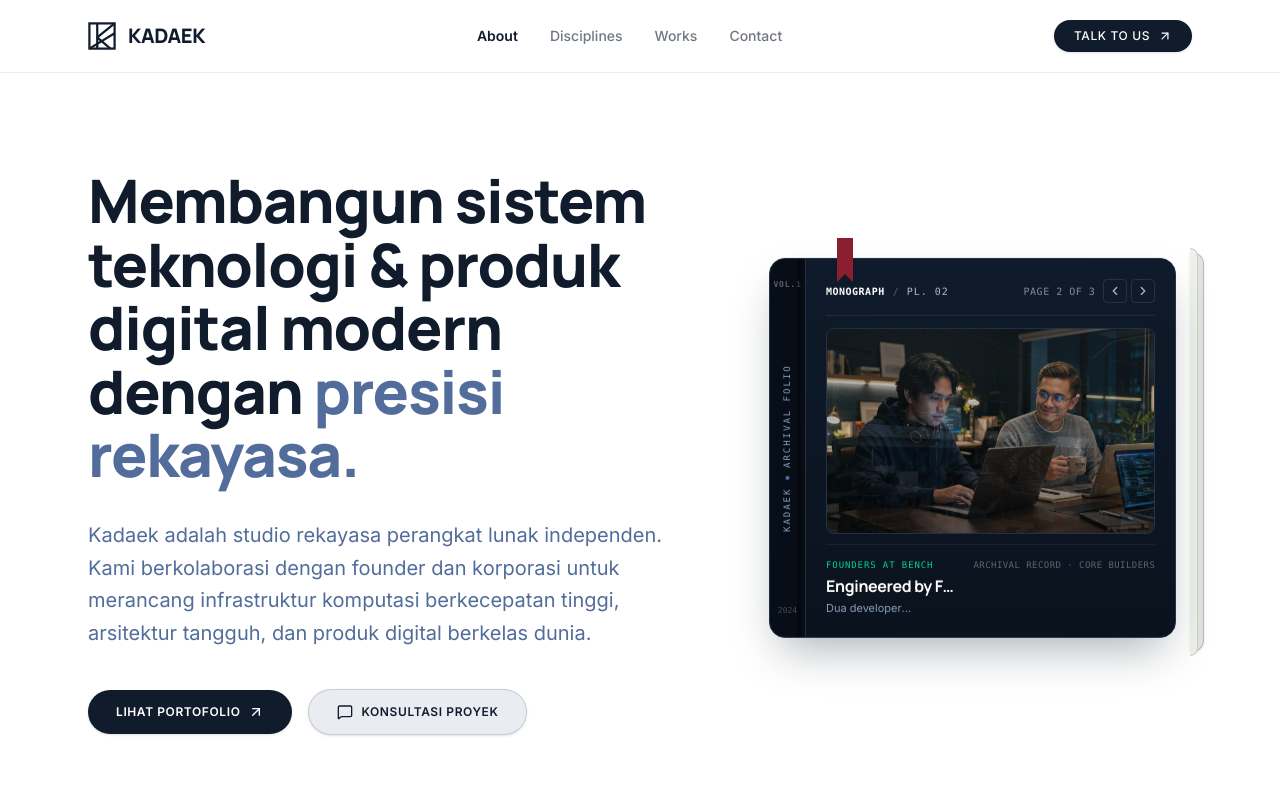
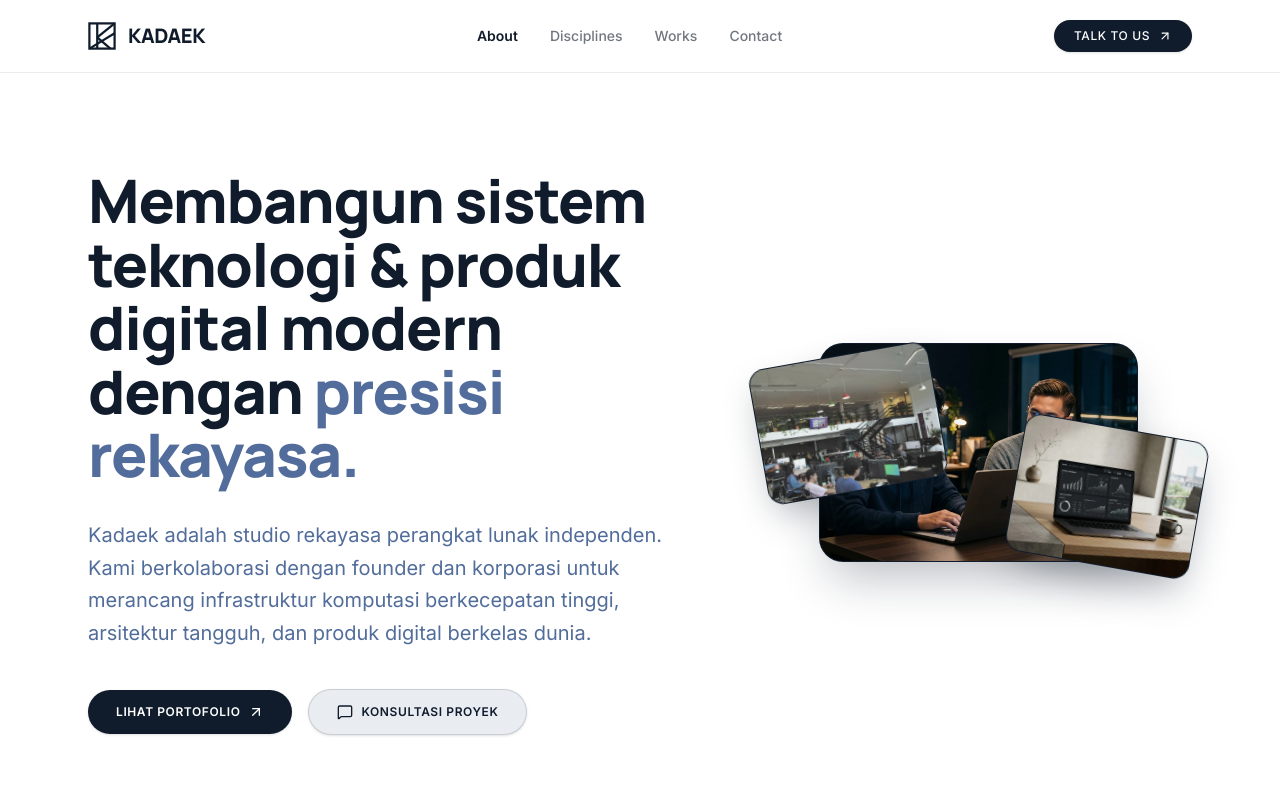
Before and after one commit to Kadaek/Compro-Kadaek, a Next.js app: page / in a window 1280 px wide. Shown: the top 800 px of the page. Built offline with nearby package versions, Linux system fonts and the light colour scheme.

Commit message:
feat: implement authentic 3-photo tilted scatter collage matching agency reference

```diff
--- a/src/components/HeroFloatingShowcase.tsx
+++ b/src/components/HeroFloatingShowcase.tsx
@@ -1,185 +1,93 @@
 "use client";
 
-import { useState, useEffect } from "react";
+import { useState } from "react";
 import Image from "next/image";
-import { ChevronLeft, ChevronRight } from "lucide-react";
-
-interface MonographPlate {
-  plateNo: string;
-  category: string;
-  title: string;
-  desc: string;
-  src: string;
-  medium: string;
-}
 
 export default function HeroFloatingShowcase() {
-  const [currentSlide, setCurrentSlide] = useState(0);
+  // 3 authentic photos that can be clicked to swap to center
+  const [centerIdx, setCenterIdx] = useState(1); // Default center: Founders Studio
 
-  const plates: MonographPlate[] = [
+  const photos = [
     {
-      plateNo: "PL. 01",
-      category: "STUDIO & APPARATUS",
-      title: "Engineering Sanctuary",
-      desc: "Studio rekayasa sistem berarsitektur modern dan kolaboratif.",
+      id: 0,
+      title: "Studio & Sanctuary",
       src: "/images/startup-loft.webp",
-      medium: "Monograph Plate · ID & SG Studio",
+      alt: "Kadaek Engineering Studio Workspace",
     },
     {
-      plateNo: "PL. 02",
-      category: "FOUNDERS AT BENCH",
-      title: "Engineered by Founders",
-      desc: "Dua developer independen dengan dedikasi presisi tinggi.",
+      id: 1,
+      title: "Core Builders",
       src: "/images/founders-studio.webp",
-      medium: "Archival Record · Core Builders",
+      alt: "Founders & Engineers at Work",
     },
     {
-      plateNo: "PL. 03",
-      category: "PRODUCTION CORE",
-      title: "Production-Grade Systems",
-      desc: "Arsitektur produk digital & platform finansial modern.",
+      id: 2,
+      title: "Production Systems",
       src: "/images/product-showcase.webp",
-      medium: "System Telemetry · FinTrack Engine",
+      alt: "Digital Product Architecture & Telemetry Mockup",
     },
   ];
 
-  // Auto page-turn every 6 seconds
-  useEffect(() => {
-    const timer = setInterval(() => {
-      setCurrentSlide((prev) => (prev + 1) % plates.length);
-    }, 6000);
-    return () => clearInterval(timer);
-  }, [plates.length]);
-
-  const nextPage = () => setCurrentSlide((prev) => (prev + 1) % plates.length);
-  const prevPage = () => setCurrentSlide((prev) => (prev - 1 + plates.length) % plates.length);
+  // Helper to determine left and right photo indexes
+  const leftIdx = (centerIdx + 2) % 3;
+  const rightIdx = (centerIdx + 1) % 3;
 
   return (
-    <div className="relative w-full max-w-lg lg:max-w-none mx-auto select-none pt-4 pb-6 pr-3 sm:pr-4 pl-1">
-      {/* ── SILK BOOKMARK RIBBON (PITA PEMBATAS BUKU KLASIK) ── */}
+    <div className="relative w-full max-w-lg lg:max-w-none mx-auto select-none py-10 sm:py-14 px-3 sm:px-6">
+      <div className="relative w-full aspect-[16/11] max-w-[480px] mx-auto flex items-center justify-center">
+
+        {/* ── LEFT TILTED PHOTO (OVERLAPPING ON THE LEFT) ── */}
         <div
-        className="absolute -top-1 left-14 sm:left-18 w-3.5 sm:w-4 h-10 sm:h-11 bg-[#8B1E2F] shadow-md z-30 flex items-end justify-center pointer-events-none"
-        style={{
-          clipPath: "polygon(0% 0%, 100% 0%, 100% 100%, 50% 82%, 0% 100%)",
-        }}
+          onClick={() => setCenterIdx(leftIdx)}
+          title="Klik untuk tampilkan di tengah"
+          className="animate-float-slow absolute -left-3 sm:-left-8 top-4 sm:top-8 w-[45%] sm:w-[48%] aspect-[4/3] -rotate-8 sm:-rotate-10 rounded-xl sm:rounded-2xl overflow-hidden shadow-[0_16px_36px_-8px_rgba(16,28,44,0.35)] border border-[#101C2C]/15 bg-[#101C2C] z-20 cursor-pointer hover:scale-105 hover:-rotate-4 hover:z-30 transition-all duration-300"
+        >
+          <div className="relative w-full h-full">
+            <Image
+              src={photos[leftIdx].src}
+              alt={photos[leftIdx].alt}
+              fill
+              className="object-cover"
+              sizes="(max-width: 768px) 50vw, 30vw"
             />
-
-      {/* ── STACKED BOOK PAGES (KETEBALAN KERTAS BUKU DI SISI KANAN) ── */}
-      {/* Page Layer 2 (Bawah) */}
-      <div className="absolute top-2.5 -right-3 bottom-2.5 w-3.5 bg-[#E1E4DE] rounded-r-xl border-y border-r border-[#101C2C]/20 shadow-sm" />
-      {/* Page Layer 1 (Atas) */}
-      <div className="absolute top-1.5 -right-1.5 bottom-1.5 w-2 bg-[#EEF0EB] rounded-r-xl border-y border-r border-[#101C2C]/15" />
-
-      {/* ── HARDBOUND BOOK COVER CASING ── */}
-      <div className="animate-float relative rounded-2xl bg-[#0D1622] border border-[#22334A] shadow-[0_22px_45px_-12px_rgba(16,28,44,0.35)] overflow-hidden flex flex-row">
-        {/* Book Spine (Punggung Buku Fisik di Sisi Kiri) */}
-        <div className="w-8 sm:w-9 shrink-0 bg-[#080E17] border-r border-[#1F2F44] flex flex-col justify-between items-center py-5 relative select-none">
-          {/* Spine crease shadow (Lipatan engsel buku) */}
-          <div className="absolute inset-y-0 right-0 w-2 bg-gradient-to-r from-black/50 to-transparent pointer-events-none" />
-
-          {/* Top Volume Stamp */}
-          <span className="text-[8px] font-mono font-bold text-white/35 tracking-widest uppercase">
-            VOL.1
-          </span>
-
-          {/* Vertical Spine Title */}
-          <div className="[writing-mode:vertical-rl] rotate-180 flex items-center gap-2 text-[9px] font-mono tracking-[0.22em] text-[#8A9EB7] uppercase font-medium">
-            <span>KADAEK</span>
-            <span className="w-1 h-1 rounded-full bg-[#526D9B]" />
-            <span>ARCHIVAL FOLIO</span>
-          </div>
-
-          {/* Bottom Stamp */}
-          <span className="text-[8px] font-mono text-white/25">
-            2024
-          </span>
-        </div>
-
-        {/* Book Body (Halaman Monograph Utama) */}
-        <div className="flex-1 p-4 sm:p-5 flex flex-col justify-between min-w-0 bg-gradient-to-b from-[#0F1B2B] to-[#0A121D]">
-          {/* Monograph Editorial Header */}
-          <div className="flex items-center justify-between pb-3 mb-3 border-b border-[#22334A]/80 text-[10px] font-mono">
-            <div className="flex items-center gap-2 text-[#8A9EB7]">
-              <span className="font-semibold text-white tracking-wider">
-                MONOGRAPH
-              </span>
-              <span className="text-white/30">/</span>
-              <span className="tracking-widest uppercase text-white/70">
-                {plates[currentSlide].plateNo}
-              </span>
-            </div>
-
-            {/* Pagination Controls */}
-            <div className="flex items-center gap-2">
-              <span className="text-white/50 tracking-wider hidden sm:inline">
-                PAGE {currentSlide + 1} OF {plates.length}
-              </span>
-              <div className="flex items-center gap-1">
-                <button
-                  onClick={prevPage}
-                  aria-label="Previous plate"
-                  className="w-6 h-6 rounded border border-white/10 hover:border-white/30 hover:bg-white/10 text-white/70 hover:text-white flex items-center justify-center transition-all cursor-pointer"
-                >
-                  <ChevronLeft className="w-3.5 h-3.5" />
-                </button>
-                <button
-                  onClick={nextPage}
-                  aria-label="Next plate"
-                  className="w-6 h-6 rounded border border-white/10 hover:border-white/30 hover:bg-white/10 text-white/70 hover:text-white flex items-center justify-center transition-all cursor-pointer"
-                >
-                  <ChevronRight className="w-3.5 h-3.5" />
-                </button>
-              </div>
+            {/* Subtle photographic print grain / sheen */}
+            <div className="absolute inset-0 bg-black/5 hover:bg-transparent transition-colors" />
           </div>
         </div>
 
-          {/* Tipped-In Photography Plate */}
-          <div className="relative aspect-[16/10] rounded-lg overflow-hidden border border-[#22334A] bg-[#070C14] shadow-inner group">
-            {plates.map((plate, index) => {
-              const isActive = index === currentSlide;
-              return (
-                <div
-                  key={index}
-                  className={`absolute inset-0 transition-opacity duration-700 ease-in-out ${
-                    isActive ? "opacity-100 z-10" : "opacity-0 z-0 pointer-events-none"
-                  }`}
-                >
+        {/* ── CENTER MAIN PHOTO (LARGE & PROMINENT) ── */}
+        <div className="relative w-[82%] sm:w-[84%] aspect-[16/11] rounded-2xl sm:rounded-3xl overflow-hidden shadow-[0_25px_50px_-12px_rgba(16,28,44,0.3)] border border-[#101C2C]/12 bg-[#101C2C] z-10 transition-all duration-500">
+          <div className="relative w-full h-full">
             <Image
-                    src={plate.src}
-                    alt={plate.title}
+              src={photos[centerIdx].src}
+              alt={photos[centerIdx].alt}
               fill
-                    className="object-cover"
+              className="object-cover transition-opacity duration-500"
               sizes="(max-width: 768px) 100vw, 50vw"
               priority
             />
-                  {/* Subtle photographic plate sheen */}
-                  <div className="absolute inset-0 bg-gradient-to-t from-black/35 via-transparent to-black/10 pointer-events-none" />
           </div>
-              );
-            })}
         </div>
 
-          {/* Editorial Caption / Plate Annotation */}
-          <div className="pt-3.5 mt-2.5 flex flex-col sm:flex-row sm:items-baseline justify-between gap-1 sm:gap-4 border-t border-[#22334A]/50">
-            <div className="min-w-0">
-              <div className="text-[9px] font-mono uppercase tracking-widest text-emerald-400 font-medium">
-                {plates[currentSlide].category}
+        {/* ── RIGHT TILTED PHOTO (OVERLAPPING ON THE RIGHT) ── */}
+        <div
+          onClick={() => setCenterIdx(rightIdx)}
+          title="Klik untuk tampilkan di tengah"
+          className="animate-float absolute -right-3 sm:-right-8 bottom-2 sm:bottom-4 w-[46%] sm:w-[49%] aspect-[4/3] rotate-8 sm:rotate-10 rounded-xl sm:rounded-2xl overflow-hidden shadow-[0_18px_40px_-8px_rgba(16,28,44,0.38)] border border-[#101C2C]/15 bg-[#101C2C] z-20 cursor-pointer hover:scale-105 hover:rotate-4 hover:z-30 transition-all duration-300"
+        >
+          <div className="relative w-full h-full">
+            <Image
+              src={photos[rightIdx].src}
+              alt={photos[rightIdx].alt}
+              fill
+              className="object-cover"
+              sizes="(max-width: 768px) 50vw, 30vw"
+            />
+            {/* Subtle photographic print grain / sheen */}
+            <div className="absolute inset-0 bg-black/5 hover:bg-transparent transition-colors" />
           </div>
-              <h3 className="font-heading text-sm sm:text-base font-bold text-white tracking-tight truncate mt-0.5">
-                {plates[currentSlide].title}
-              </h3>
-              <p className="text-[11px] text-[#8A9EB7] mt-0.5 line-clamp-1">
-                {plates[currentSlide].desc}
-              </p>
         </div>
 
-            <div className="shrink-0 text-left sm:text-right mt-1 sm:mt-0">
-              <span className="text-[9px] font-mono text-white/35 uppercase tracking-wider block">
-                {plates[currentSlide].medium}
-              </span>
-            </div>
-          </div>
-        </div>
       </div>
     </div>
   );
```
Lines whose indentation alone changed are shown as unchanged.
